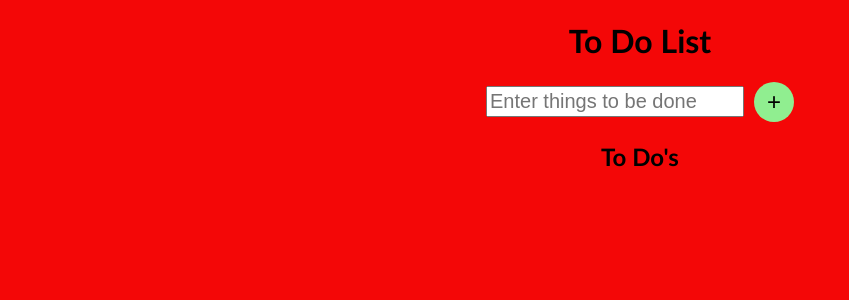
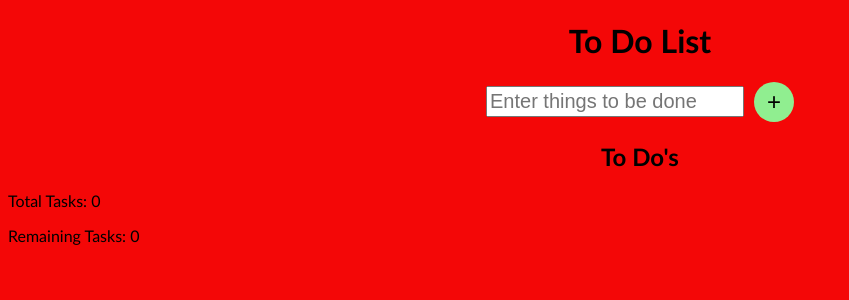
Before and after one commit to CedricLittman/Todo, a Flask app: page / in a window 1280 px wide. Shown: the top 300 px of the page, without its empty margins (0-849 px from the left). Run offline with Flask 3, Linux system fonts and the light colour scheme.

Commit message:
feature changes: total, remaining tasks (Jinja)

```diff
--- a/templates/index.html
+++ b/templates/index.html
@@ -22,10 +22,13 @@
       <button id="add-todo">+</button>
     </form>
     <h2>To Do's</h2>
+    <p>Total Tasks: {{items|length}}</p>
+    <p>Remaining Tasks:
+      {{items|selectattr('checked', 'false' )|list|length}}</p>
     <div class="todo-container">
       {% for item in items %}
       <div class="todo">
-        <p>{{ item.name }}</p>
+        <p>{{   item.name }}</p>
         <div class="actions">
           <form
             action="{{ url_for('checked_todo', todo_id=item.id) }}"
```
